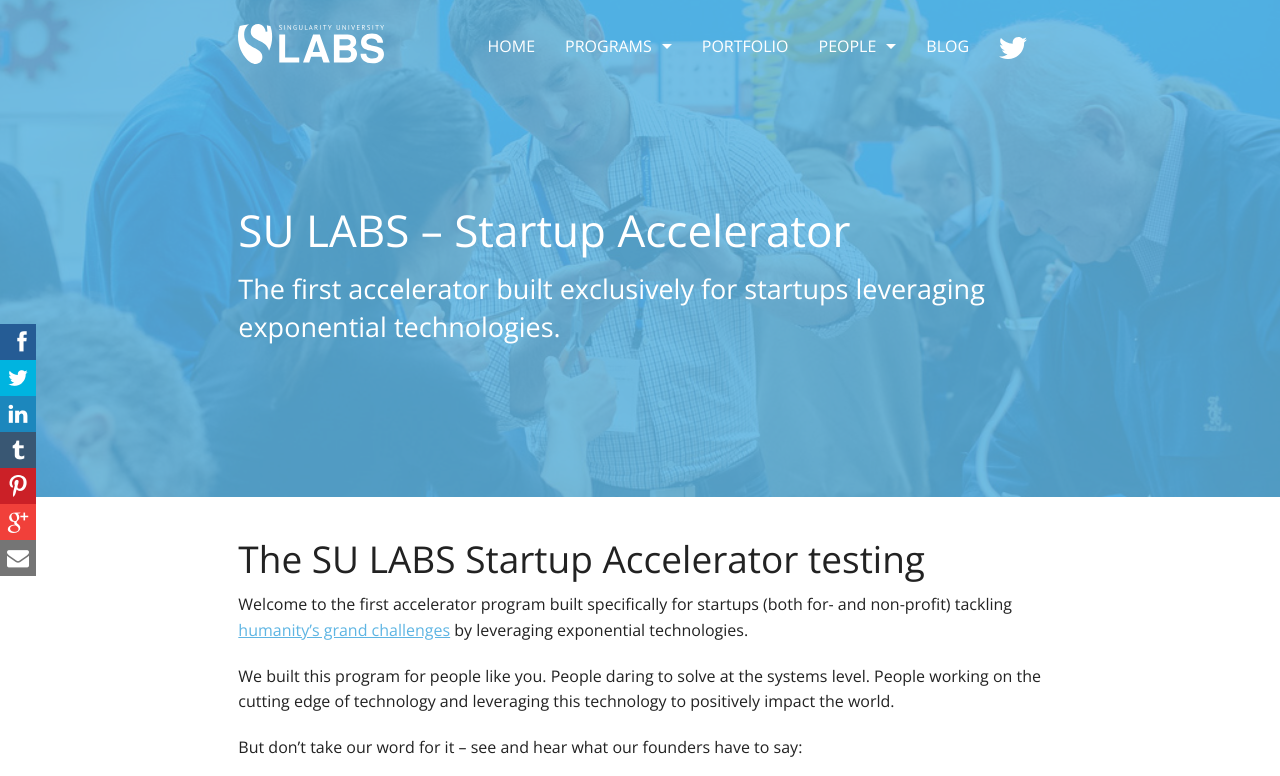
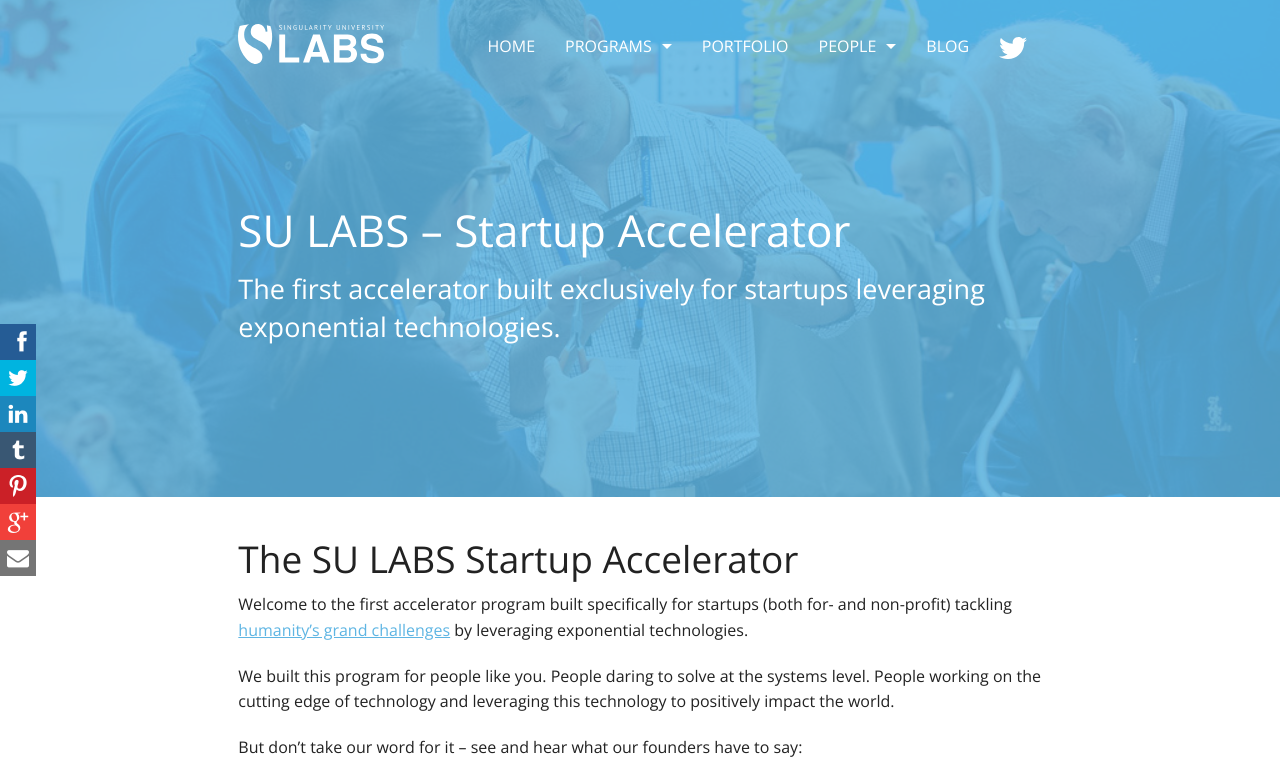
Before and after one commit to SingularityUniversity/startup, a Jekyll site: the page built from accelerator/index.html, in a window 1280 px wide and 900 px high, cut to the strip 0-776 px from the top of the window. Built offline with Jekyll 4.4.1, drawn with Linux system fonts in a browser that asks for light colours; Markdown is read by kramdown in place of the engine named in the settings.

Commit message:
updated text

```diff
--- a/accelerator/index.html
+++ b/accelerator/index.html
@@ -17,7 +17,7 @@
 <div id="main-content">
 	<div class="row">
 		<div class="large-10 columns large-offset-1 end">
-			<h2>The SU LABS Startup Accelerator testing</h2>
+			<h2>The SU LABS Startup Accelerator</h2>
 			<p>Welcome to the first accelerator program built specifically for startups (both for- and non-profit) tackling <a href="/ggc/">humanity’s grand challenges</a> by leveraging exponential technologies.</p>
 			<p>We built this program for people like you. People daring to solve at the systems level. People working on the cutting edge of technology and leveraging this technology to positively impact the world.</p>
 			<p>But don’t take our word for it – see and hear what our founders have to say:</p>
```
